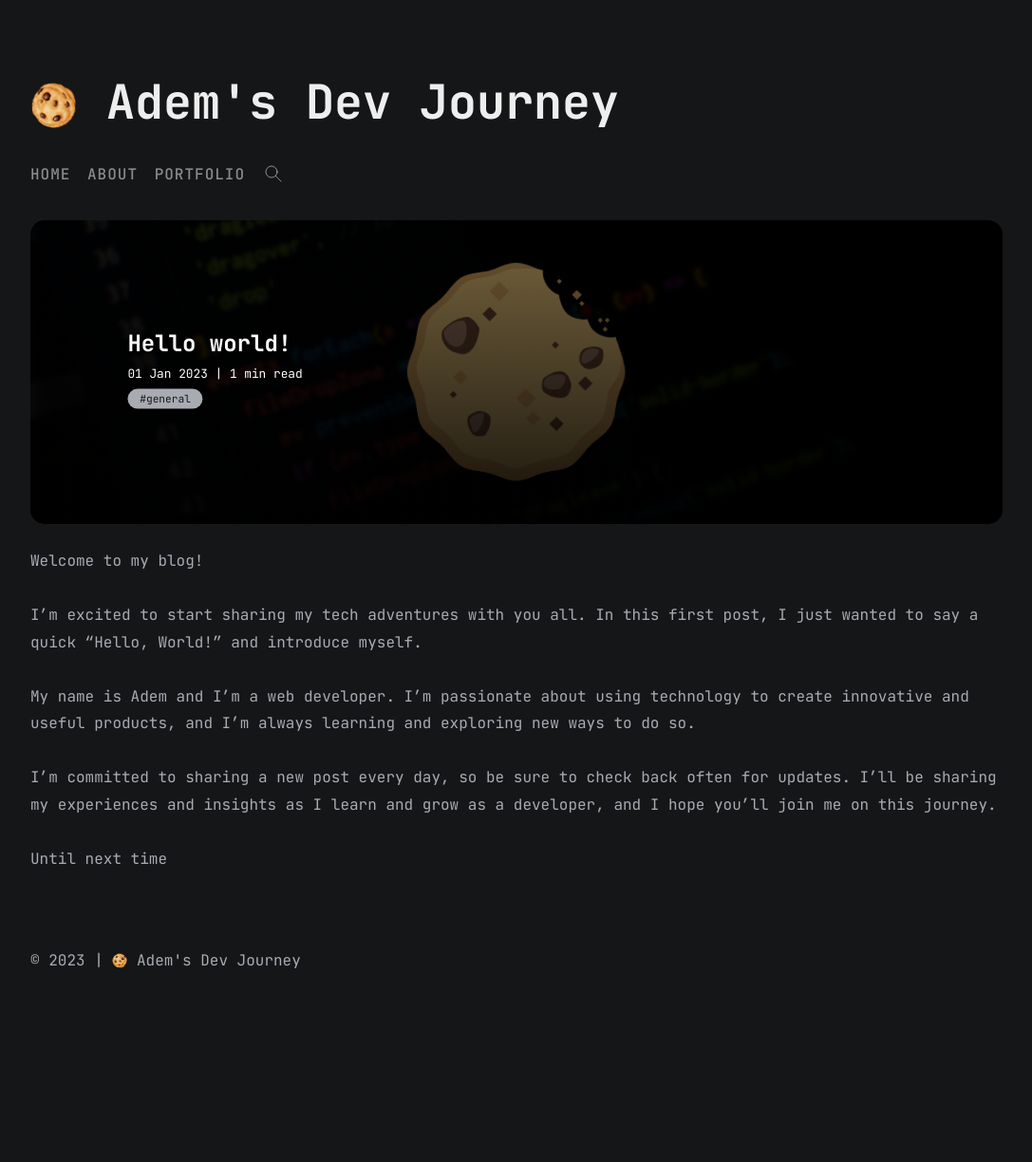
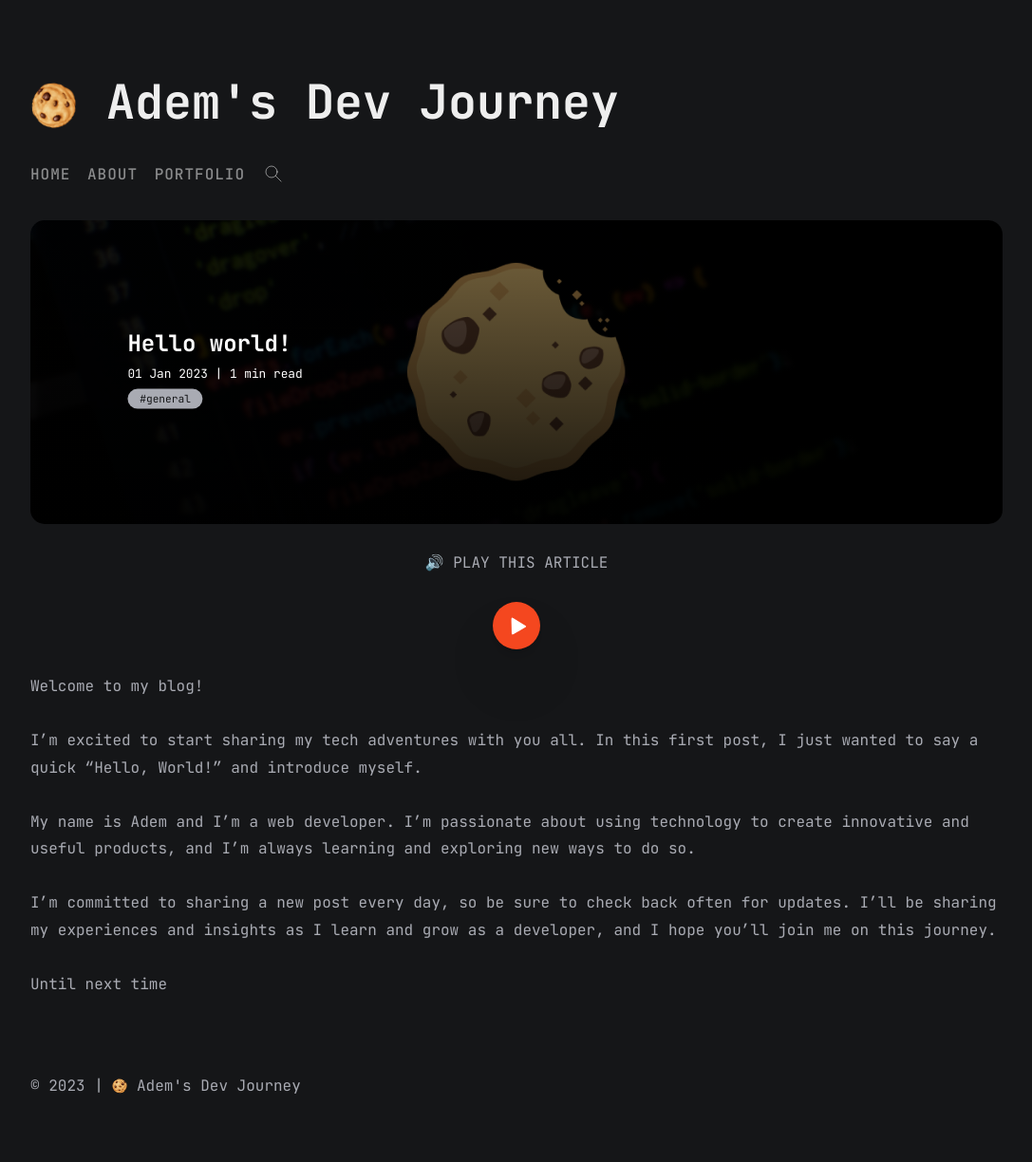
Before and after one commit to Ademking/ademking.github.io, a Jekyll site: the page built from _posts/2023-01-01-hello-world.md, in a window 1280 px wide. Shown: the whole page at 95% size, without its empty margins (96-1183 px from the left). Built offline with Jekyll 4.4.1, drawn with Linux system fonts in a browser that asks for light colours; comment, search, counter and statistics services are not loaded; before the commit the page ends 1092 px from its top, so only the background shows below that.

Commit message:
add audio player

```diff
--- /dev/null
+++ b/_includes/audio.html
@@ -0,0 +1,406 @@
+<style>
+    .audio-btn {
+        align-items: center;
+        display: flex;
+        justify-content: center;
+    }
+
+    .fondo {
+        background: #f4471f;
+        border-radius: 50%;
+        box-shadow: 0 1px 2.2px rgba(0, 0, 0, 0.051),
+            0 2.3px 5.3px rgba(0, 0, 0, 0.059), 0 4.4px 10px rgba(0, 0, 0, 0.06),
+            0 7.8px 17.9px rgba(0, 0, 0, 0.059), 0 14.6px 33.4px rgba(0, 0, 0, 0.059),
+            0 35px 80px rgba(0, 0, 0, 0.07);
+        cursor: pointer;
+        height: 50px;
+        position: absolute;
+        width: 50px;
+    }
+
+    .audio-btn:active .fondo {
+        background: #e93c15;
+    }
+
+    .icon {
+        height: 100px;
+        transform: rotate(-120deg);
+        transition: transform 500ms;
+        width: 100px;
+    }
+
+    .parte {
+        background: white;
+        height: 100px;
+        position: absolute;
+        width: 100px;
+    }
+
+    .izquierda {
+        clip-path: polygon(43.77666% 55.85251%,
+                43.77874% 55.46331%,
+                43.7795% 55.09177%,
+                43.77934% 54.74844%,
+                43.77855% 54.44389%,
+                43.77741% 54.18863%,
+                43.77625% 53.99325%,
+                43.77533% 53.86828%,
+                43.77495% 53.82429%,
+                43.77518% 53.55329%,
+                43.7754% 53.2823%,
+                43.77563% 53.01131%,
+                43.77585% 52.74031%,
+                43.77608% 52.46932%,
+                43.7763% 52.19832%,
+                43.77653% 51.92733%,
+                43.77675% 51.65633%,
+                43.77653% 51.38533%,
+                43.7763% 51.11434%,
+                43.77608% 50.84334%,
+                43.77585% 50.57235%,
+                43.77563% 50.30136%,
+                43.7754% 50.03036%,
+                43.77518% 49.75936%,
+                43.77495% 49.48837%,
+                44.48391% 49.4885%,
+                45.19287% 49.48865%,
+                45.90183% 49.48878%,
+                46.61079% 49.48892%,
+                47.31975% 49.48906%,
+                48.0287% 49.4892%,
+                48.73766% 49.48934%,
+                49.44662% 49.48948%,
+                50.72252% 49.48934%,
+                51.99842% 49.4892%,
+                53.27432% 49.48906%,
+                54.55022% 49.48892%,
+                55.82611% 49.48878%,
+                57.10201% 49.48865%,
+                58.3779% 49.4885%,
+                59.6538% 49.48837%,
+                59.57598% 49.89151%,
+                59.31883% 50.28598%,
+                58.84686% 50.70884%,
+                58.12456% 51.19714%,
+                57.11643% 51.78793%,
+                55.78697% 52.51828%,
+                54.10066% 53.42522%,
+                52.02202% 54.54581%,
+                49.96525% 55.66916%,
+                48.3319% 56.57212%,
+                47.06745% 57.27347%,
+                46.11739% 57.79191%,
+                45.42719% 58.14619%,
+                44.94235% 58.35507%,
+                44.60834% 58.43725%,
+                44.37066% 58.41149%,
+                44.15383% 58.27711%,
+                43.99617% 58.0603%,
+                43.88847% 57.77578%,
+                43.82151% 57.43825%,
+                43.78608% 57.06245%,
+                43.77304% 56.66309%,
+                43.773% 56.25486%);
+        transition: clip-path 500ms;
+    }
+
+    .derecha {
+        clip-path: polygon(43.77666% 43.83035%,
+                43.77874% 44.21955%,
+                43.7795% 44.59109%,
+                43.77934% 44.93442%,
+                43.77855% 45.23898%,
+                43.77741% 45.49423%,
+                43.77625% 45.68961%,
+                43.77533% 45.81458%,
+                43.77495% 45.85858%,
+                43.77518% 46.12957%,
+                43.7754% 46.40056%,
+                43.77563% 46.67156%,
+                43.77585% 46.94255%,
+                43.77608% 47.21355%,
+                43.7763% 47.48454%,
+                43.77653% 47.75554%,
+                43.77675% 48.02654%,
+                43.77653% 48.29753%,
+                43.7763% 48.56852%,
+                43.77608% 48.83952%,
+                43.77585% 49.11051%,
+                43.77563% 49.38151%,
+                43.7754% 49.65251%,
+                43.77518% 49.9235%,
+                43.77495% 50.1945%,
+                44.48391% 50.19436%,
+                45.19287% 50.19422%,
+                45.90183% 50.19408%,
+                46.61079% 50.19394%,
+                47.31975% 50.1938%,
+                48.0287% 50.19366%,
+                48.73766% 50.19353%,
+                49.44662% 50.19338%,
+                50.72252% 50.19353%,
+                51.99842% 50.19366%,
+                53.27432% 50.1938%,
+                54.55022% 50.19394%,
+                55.82611% 50.19408%,
+                57.10201% 50.19422%,
+                58.3779% 50.19436%,
+                59.6538% 50.1945%,
+                59.57598% 49.79136%,
+                59.31883% 49.39688%,
+                58.84686% 48.97402%,
+                58.12456% 48.48572%,
+                57.11643% 47.89493%,
+                55.78697% 47.16458%,
+                54.10066% 46.25764%,
+                52.02202% 45.13705%,
+                49.96525% 44.01371%,
+                48.3319% 43.11074%,
+                47.06745% 42.4094%,
+                46.11739% 41.89096%,
+                45.42719% 41.53667%,
+                44.94235% 41.3278%,
+                44.60834% 41.24561%,
+                44.37066% 41.27137%,
+                44.15383% 41.40575%,
+                43.99617% 41.62256%,
+                43.88847% 41.90709%,
+                43.82151% 42.24461%,
+                43.78608% 42.62041%,
+                43.77304% 43.01978%,
+                43.773% 43.428%);
+        transition: clip-path 500ms;
+    }
+
+    .puntero {
+        border-radius: 50%;
+        cursor: pointer;
+        height: 100px;
+        position: absolute;
+        -webkit-tap-highlight-color: transparent;
+        width: 100px;
+    }
+
+    .active .icon {
+        transform: rotate(-90deg);
+    }
+
+    .active .izquierda {
+        clip-path: polygon(56.42249% 57.01763%,
+                54.93283% 57.0175%,
+                53.00511% 57.01738%,
+                50.83554% 57.01727%,
+                48.62036% 57.01718%,
+                46.55585% 57.01709%,
+                44.83822% 57.01702%,
+                43.66373% 57.01698%,
+                43.22863% 57.01696%,
+                42.86372% 57.01904%,
+                42.56988% 57.01621%,
+                42.3402% 56.99486%,
+                42.16778% 56.94152%,
+                42.0457% 56.84267%,
+                41.96705% 56.68478%,
+                41.92493% 56.45432%,
+                41.91246% 56.13777%,
+                41.91258% 55.76282%,
+                41.9129% 55.37058%,
+                41.91335% 54.96757%,
+                41.91387% 54.56032%,
+                41.91439% 54.15537%,
+                41.91485% 53.75926%,
+                41.91517% 53.3785%,
+                41.91529% 53.01965%,
+                41.94275% 52.72355%,
+                42.02117% 52.51653%,
+                42.14465% 52.38328%,
+                42.30727% 52.30854%,
+                42.50308% 52.27699%,
+                42.72619% 52.27341%,
+                42.97065% 52.28248%,
+                43.23056% 52.2889%,
+                43.94949% 52.28896%,
+                45.45083% 52.28912%,
+                47.47445% 52.28932%,
+                49.76027% 52.28957%,
+                52.04818% 52.28981%,
+                54.07805% 52.29003%,
+                55.5898% 52.29019%,
+                56.32332% 52.29024%,
+                56.58221% 52.28816%,
+                56.83726% 52.28948%,
+                57.07897% 52.30593%,
+                57.29794% 52.34898%,
+                57.48468% 52.43029%,
+                57.62978% 52.56146%,
+                57.72375% 52.7541%,
+                57.75718% 53.01981%,
+                57.75713% 53.37763%,
+                57.75699% 53.81831%,
+                57.75679% 54.31106%,
+                57.75657% 54.82507%,
+                57.75635% 55.32958%,
+                57.75615% 55.79377%,
+                57.75601% 56.18684%,
+                57.75596% 56.47801%,
+                57.7549% 56.50122%,
+                57.74034% 56.5624%,
+                57.6955% 56.64887%,
+                57.60334% 56.748%,
+                57.44691% 56.84712%,
+                57.20925% 56.93358%,
+                56.87342% 56.99471%);
+    }
+
+    .active .derecha {
+        clip-path: polygon(56.42249% 42.44625%,
+                54.93283% 42.44637%,
+                53.00511% 42.44649%,
+                50.83554% 42.4466%,
+                48.62036% 42.4467%,
+                46.55585% 42.44679%,
+                44.83822% 42.44685%,
+                43.66373% 42.4469%,
+                43.22863% 42.44691%,
+                42.86372% 42.44483%,
+                42.56988% 42.44767%,
+                42.3402% 42.46902%,
+                42.16778% 42.52235%,
+                42.0457% 42.6212%,
+                41.96705% 42.77909%,
+                41.92493% 43.00956%,
+                41.91246% 43.32611%,
+                41.91258% 43.70105%,
+                41.9129% 44.0933%,
+                41.91335% 44.49631%,
+                41.91387% 44.90355%,
+                41.91439% 45.3085%,
+                41.91485% 45.70462%,
+                41.91517% 46.08537%,
+                41.91529% 46.44422%,
+                41.94275% 46.74032%,
+                42.02117% 46.94735%,
+                42.14465% 47.0806%,
+                42.30727% 47.15534%,
+                42.50308% 47.18688%,
+                42.72619% 47.19047%,
+                42.97065% 47.1814%,
+                43.23056% 47.17497%,
+                43.94949% 47.17491%,
+                45.45083% 47.17476%,
+                47.47445% 47.17455%,
+                49.76027% 47.1743%,
+                52.04818% 47.17406%,
+                54.07805% 47.17384%,
+                55.5898% 47.17369%,
+                56.32332% 47.17363%,
+                56.58221% 47.17571%,
+                56.83726% 47.17439%,
+                57.07897% 47.15795%,
+                57.29794% 47.1149%,
+                57.48468% 47.03359%,
+                57.62978% 46.90242%,
+                57.72375% 46.70977%,
+                57.75718% 46.44406%,
+                57.75713% 46.08625%,
+                57.75699% 45.64557%,
+                57.75679% 45.15282%,
+                57.75657% 44.6388%,
+                57.75635% 44.1343%,
+                57.75615% 43.6701%,
+                57.75601% 43.27703%,
+                57.75596% 42.98586%,
+                57.7549% 42.96265%,
+                57.74034% 42.90148%,
+                57.6955% 42.815%,
+                57.60334% 42.71587%,
+                57.44691% 42.61675%,
+                57.20925% 42.53029%,
+                56.87342% 42.46916%);
+    }
+</style>
+<div class="audio-block">
+    <p style="text-align: center;">🔊 PLAY THIS ARTICLE</p>
+    <div class="audio-btn">
+
+        <div class="fondo" x="0" y="0" width="100" height="100"></div>
+        <div class="icon" width="100" height="100">
+            <div class="parte izquierda" x="0" y="0" width="100" height="100" fill="#fff"></div>
+            <div class="parte derecha" x="0" y="0" width="100" height="100" fill="#fff"></div>
+        </div>
+        <div class="puntero"></div>
+    </div>
+</div>
+
+
+
+<script>
+    const audioBtn = document.querySelector('.audio-block');
+    let isPlaying = false;
+    let defaultTabTitle = document.title;
+    const isSynthAvailable = window.speechSynthesis !== undefined;
+    // if speechSynthesis is not available, hide the button
+    if (!isSynthAvailable) {
+        audioBtn.style.display = 'none';
+    }
+
+    function speak(text, onend) {
+        window.speechSynthesis.cancel();
+        var ssu = new SpeechSynthesisUtterance(text);
+        window.speechSynthesis.speak(ssu);
+        function _wait() {
+            if (!window.speechSynthesis.speaking) {
+                onend();
+                return;
+            }
+            window.setTimeout(_wait, 200);
+        }
+        _wait();
+    }
+
+
+    function getBlogText() {
+        //$$('.content > p')
+        const text = document.querySelectorAll('.content > *');
+        let textArray = [];
+        text.forEach(elem => {
+            textArray.push(elem.innerText);
+        });
+        // remove "Copy" from the start of the text
+        textArray.forEach((elem, index) => {
+            // if the text starts with "Copy", remove it
+            if (elem.startsWith('Copy'))
+                textArray[index] = elem.replace('Copy\n', '');
+        });
+        return textArray.join('\n');
+
+    }
+
+    audioBtn.addEventListener('click', () => {
+        isPlaying = !isPlaying;
+        if (isPlaying) {
+            let text = getBlogText();
+            speak(text, () => {
+                isPlaying = false;
+                audioBtn.classList.remove('active');
+            });
+        } else {
+            window.speechSynthesis.cancel();
+        }
+        audioBtn.classList.toggle('active');
+    });
+
+    // stop audio when user navigates away from the page
+    window.addEventListener('beforeunload', () => {
+        window.speechSynthesis.cancel();
+    });
+
+    // change title of the tab when audio is playing
+    window.setInterval(() => {
+        if (isPlaying) {
+            document.title = '🔊 Playing... ' + defaultTabTitle;
+        } else {
+            document.title = defaultTabTitle
+        }
+    }, 500);
+</script>
--- a/_layouts/post.html
+++ b/_layouts/post.html
@@ -14,6 +14,7 @@
       <div class="hero-image" style="background-image: linear-gradient(rgba(0, 0, 0, 0.5), rgba(0, 0, 0, 0.9)),
     url({{page.image}});">
         <div class="hero-text">
+
           <h1>{{page.title}}</h1>
 
           <small class="date">{{page.date | date_to_string}} | {% include read_time.html %} </small>
@@ -23,9 +24,14 @@
             {% endfor %}
           </div>
 
+
         </div>
       </div>
       {% endunless %}
+      {% if page.type != 'about' %}
+      {% include audio.html %}
+      {% endif %}
+
       <div class="content">{{content}}</div>
     </section>
     {% if page.layout == 'post' %}
```
